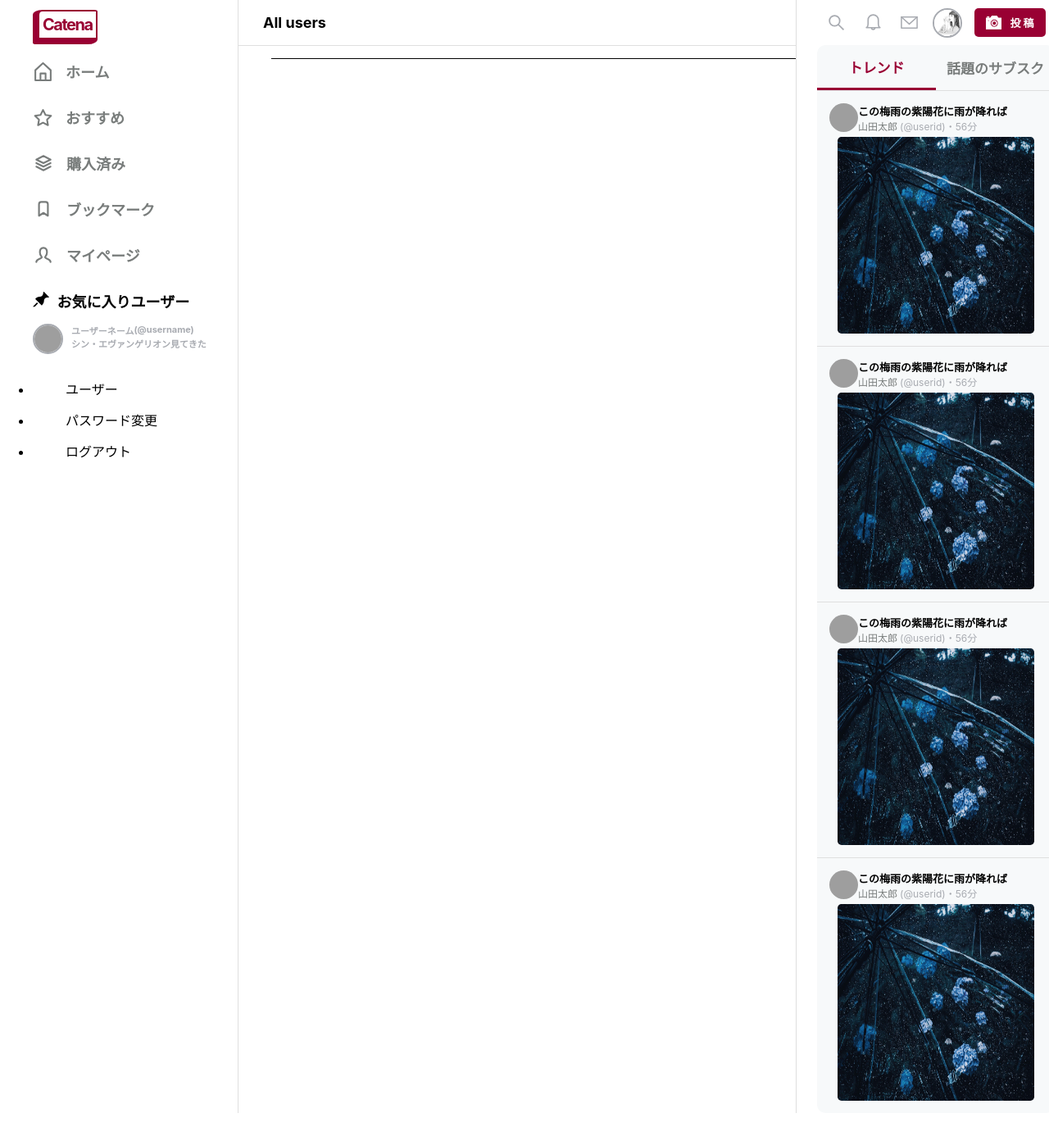
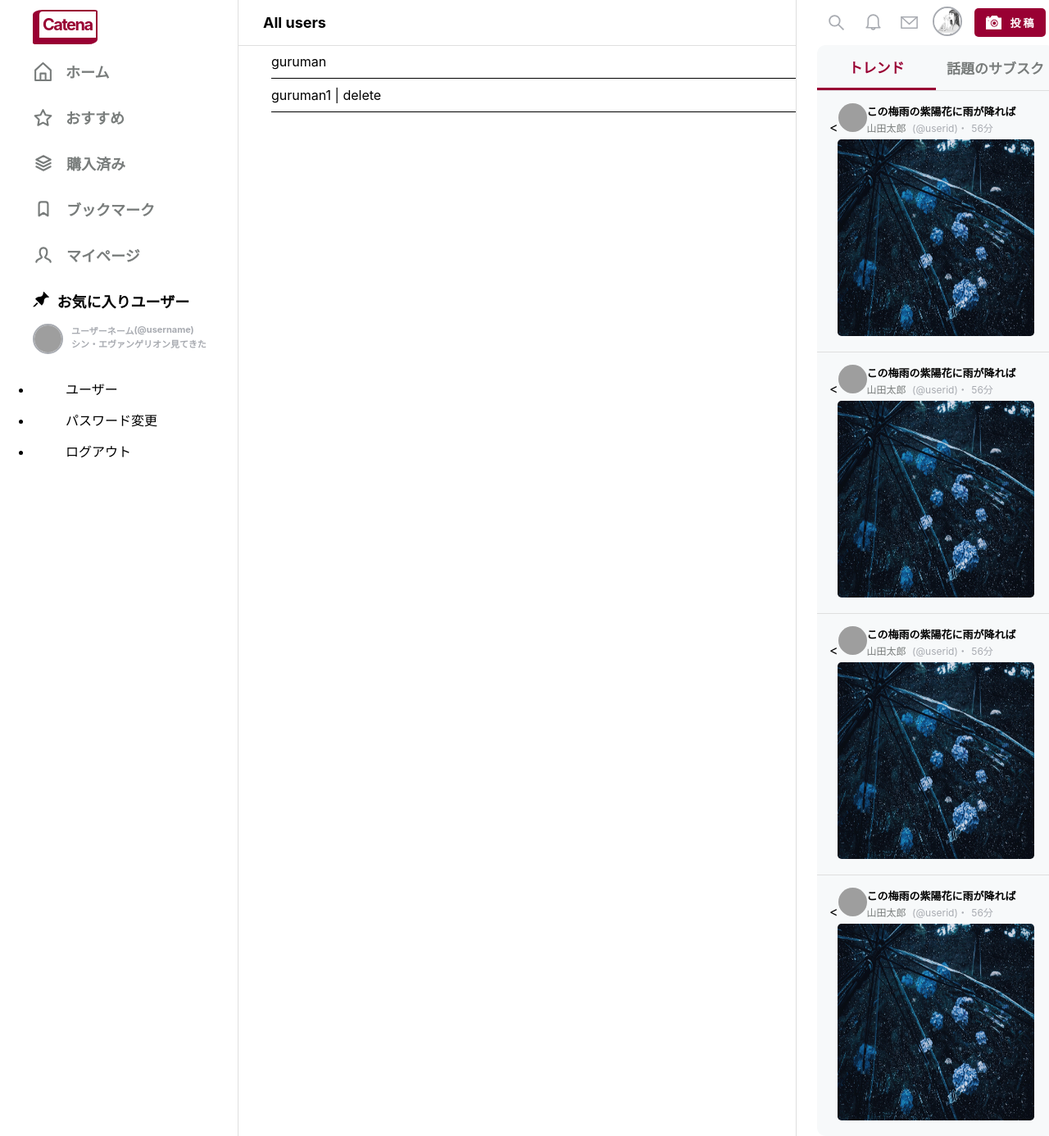
Before and after one commit to YamamotoKou/cate, a Rails app: page /users in a window 1280 px wide. Shown: the whole page at 82% size. Before the commit the page ends 1358 px from the top, so only its background shows below. Run offline with Rails 7, Linux system fonts and the light colour scheme; a user stored in the database is signed in; style sheets or scripts are compiled from the project's sources; some libraries are stand-ins or nearby versions; grey boxes are pictures that could not be loaded.

Commit message:
routes.rbの修正

```diff
--- a/app/assets/stylesheets/custom.scss
+++ b/app/assets/stylesheets/custom.scss
@@ -14,8 +14,7 @@
 }
 
 main {
-  font-size: 0; //左右の余白を消す
-  flex-grow: 7;
+  flex-grow: 2;
   display: flex;
   justify-content: flex-start;
   align-items: flex-start;
@@ -103,7 +102,7 @@
 header {
   display: flex;
   justify-content: flex-end;
-  flex-grow: 4;
+  flex-grow: 1.5;
 
   .header-box {
     width: 290px;
@@ -715,6 +714,8 @@
 
 /*----------------topic-----------------------------------------*/
 
+
+
 /* footer */
 
 footer {
--- a/app/controllers/account_activations_controller.rb
+++ b/app/controllers/account_activations_controller.rb
@@ -10,7 +10,7 @@
       redirect_to user
     else
       flash[:danger] = "Invalid activation link"
-      redirect_to root_url
+      redirect_to root_url #リダイレクトではurlが求められる
     end
   end
 end
--- a/app/controllers/sessions_controller.rb
+++ b/app/controllers/sessions_controller.rb
@@ -10,8 +10,7 @@
       if user.activated?
         log_in user
         params[:session][:remember_me] == '1' ? remember(user) : forget(user)
-        # redirect_back_or home_path なんか上手くいかない
-        redirect_to home_path
+        redirect_back_or home_url
       else
         message = "アカウントが有効かされていません"
         message += "送信されたメールを確認してください"
--- a/app/controllers/static_pages_controller.rb
+++ b/app/controllers/static_pages_controller.rb
@@ -1,7 +1,9 @@
 class StaticPagesController < ApplicationController
-  before_action :logged_in_user
+  # before_action :logged_in_user
   def home
     @user = current_user
+
+    #投稿フォームのためのインスタンス変数
     @micropost = current_user.microposts.build if logged_in?
     @feed_items = @user.feed.page(params[:page])
     @microposts = @user.microposts.page(params[:page])
--- a/app/controllers/users_controller.rb
+++ b/app/controllers/users_controller.rb
@@ -13,9 +13,8 @@
   def show
     @user = User.find_by(name: params[:id])
     @micropost = @user.microposts.build
-    # 有効化されていなければリダイレクトさせる
-    # redirect_to root_url and return unless @user.activated?
     @microposts = @user.microposts.page(params[:page])
+    redirect_to root_url and return unless @user.activated?
   end
 
   def new
@@ -50,7 +49,7 @@
   end
 
   def destroy
-    user = User.find(params[:id])
+    user = User.find_by(name: params[:id])
     user.destroy
     flash[:success] = "#{user.name}を削除しました"
     redirect_to users_url
--- a/app/models/user.rb
+++ b/app/models/user.rb
@@ -1,14 +1,10 @@
 class User < ApplicationRecord
-  has_many :microposts, dependent: :destroy # ユーザーが削除されたらマイクロポストも破棄
-  # userがフォローした一覧（followed_idの集合）の関連付け
-  # active_relationships = follower_id → followed_id
+  has_many :microposts, dependent: :destroy
   has_many :active_relationships, class_name:  "Relationship",
                                   foreign_key: "follower_id",
-                                  dependent:   :destroy #ユーザーを削除したらユーザーのリレーションシップも破棄
+                                  dependent:   :destroy
   has_many :following, through: :active_relationships,
                         source: :followed
-  # userがフォローされた一覧（follower_idの集合）の関連付け
-  # passive_relationships = followed_id ← follower_id
   has_many :passive_relationships, class_name:  "Relationship",
                                    foreign_key: "followed_id",
                                    dependent:   :destroy
--- a/app/views/layouts/application.html.erb
+++ b/app/views/layouts/application.html.erb
@@ -23,7 +23,11 @@
           <%= content_tag(:div, message, class: "alert alert-#{message_type}") %>
         <% end %>
 
-        <%= yield %>
+        <div class="container">
+
+          <%= yield %>
+
+        </div>
 
       </div>
 
--- a/app/views/users/_user.html.erb
+++ b/app/views/users/_user.html.erb
@@ -1,7 +1,7 @@
 <li>
   <%= link_to user.name, user %>
   <% if current_user.admin? && !current_user?(user) %>
-    | <%= link_to "削除", user, method: :delete,
+    | <%= link_to "delete", user, method: :delete,
                                   data: { confirm: "本当に削除しますか？" } %>
   <% end %>
 </li>
--- a/app/views/users/index.html.erb
+++ b/app/views/users/index.html.erb
@@ -1,5 +1,4 @@
 <% provide(:title, 'All users') %>
-<h1>All users</h1>
 
 <ul class="users">
   <%= render @users %>
--- a/config/routes.rb
+++ b/config/routes.rb
@@ -7,12 +7,12 @@
   get    '/login',   to: 'sessions#new'
   post   '/login',   to: 'sessions#create'
   delete '/logout',  to: 'sessions#destroy'
-  resources :users, path: '/', only: [:show] do
+  resources :users, path: '/', only: [:show, :destroy] do
     member do
       get :following, :followers
     end
   end
-  resources :users, only: [:create, :new, :update, :destroy]
+  resources :users, only: [:create, :new, :update]
   resources :account_activations, only: [:edit]
   resources :password_resets,     only: [:new, :create, :edit, :update]
   resources :microposts,          only: [:create, :destroy]
--- a/db/seeds.rb
+++ b/db/seeds.rb
@@ -12,6 +12,7 @@
              password:              "meshiuma",
              password_confirmation: "meshiuma",
              avatar: File.open('./app/assets/images/naruman.jpeg'),
+             admin: false,
              activated: true,
              activated_at: Time.zone.now)
 
```
Also changed, not shown: app/views/shared/_feed.html.erb (+9 -0 lines), app/views/static_pages/home.html.erb (+2 -6 lines), db/migrate/20201002185822_create_users.rb (line endings or trailing spaces), 4 other files.
